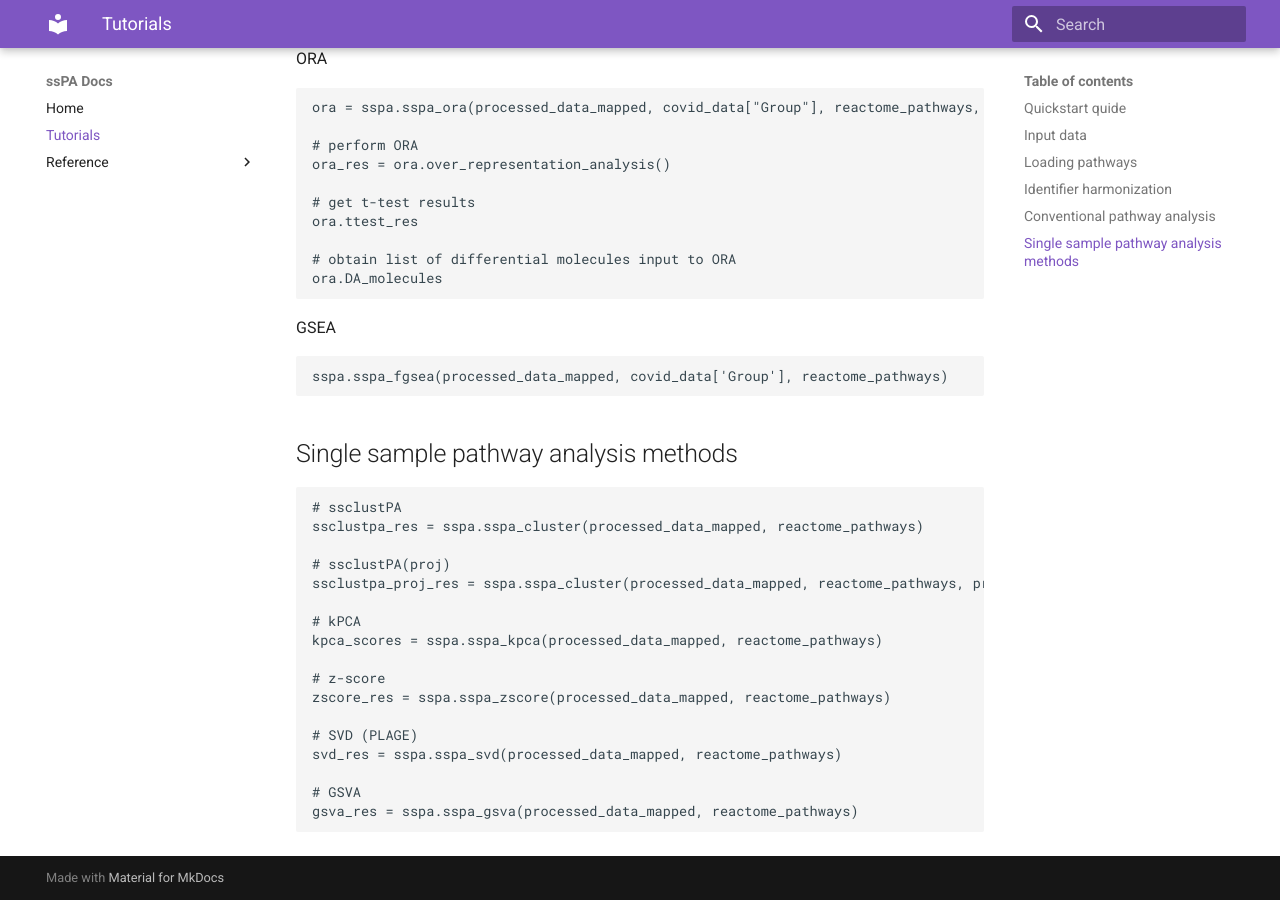
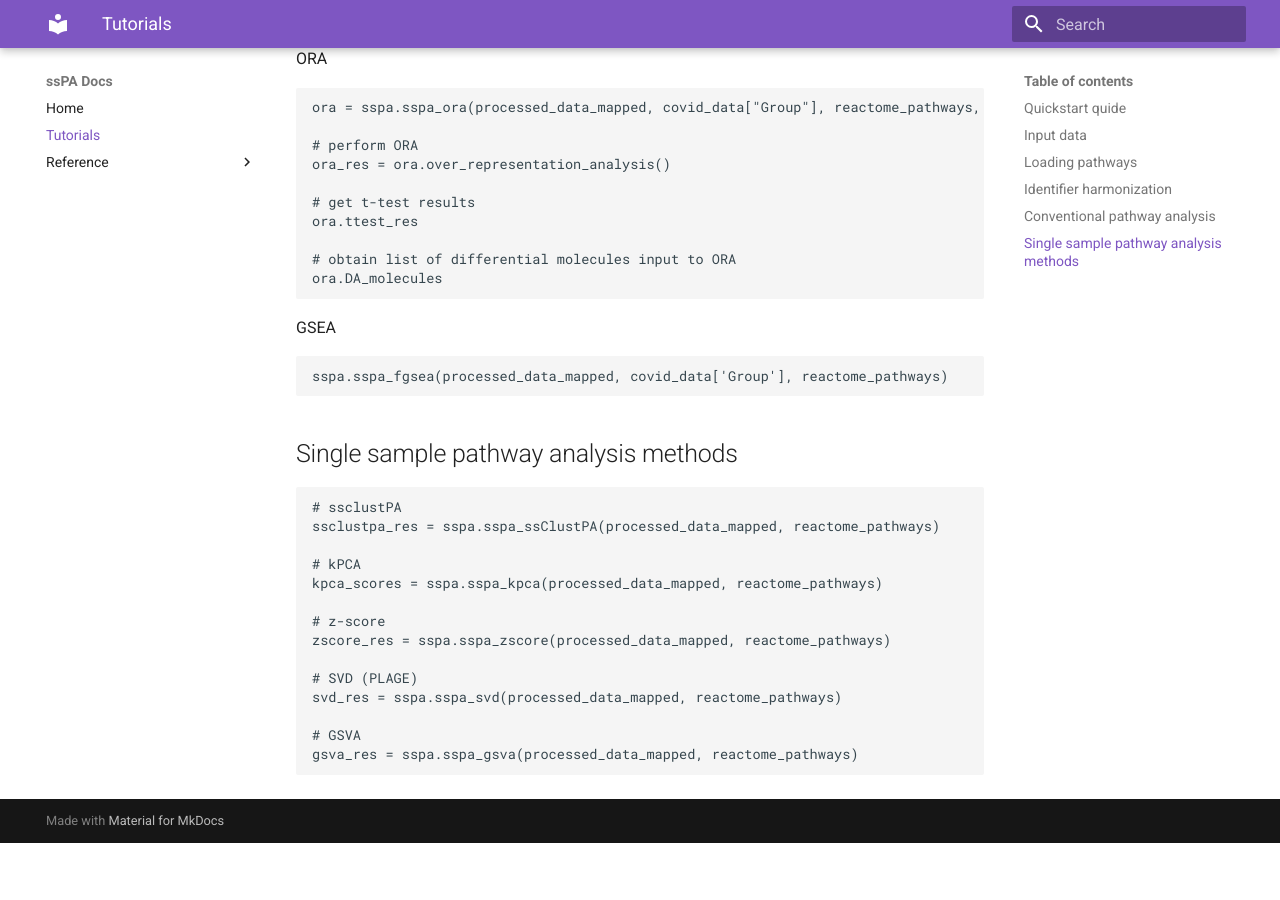
Before and after one commit to cwieder/py-ssPA, an MkDocs documentation site: the page built from docs/docs/tutorials.md, in a window 1280 px wide and 900 px high, scrolled down 2102 px. Built offline with MkDocs 1.6.1 and Material for MkDocs 9.7.7, drawn with Linux system fonts in a browser that asks for light colours; after the commit the page ends 2945 px from its top, so only the background shows below that.

````diff
--- a/docs/docs/tutorials.md
+++ b/docs/docs/tutorials.md
@@ -108,10 +108,7 @@ sspa.sspa_fgsea(processed_data_mapped, covid_data['Group'], reactome_pathways)
 ## Single sample pathway analysis methods
 ```
 # ssclustPA
-ssclustpa_res = sspa.sspa_cluster(processed_data_mapped, reactome_pathways)
-
-# ssclustPA(proj)
-ssclustpa_proj_res = sspa.sspa_cluster(processed_data_mapped, reactome_pathways, projection=True)
+ssclustpa_res = sspa.sspa_ssClustPA(processed_data_mapped, reactome_pathways)
 
 # kPCA
 kpca_scores = sspa.sspa_kpca(processed_data_mapped, reactome_pathways)
````
Also changed, not shown: docs/docs/gendocs_docs/reference/utils.md (+3 -3 lines), README.md.
